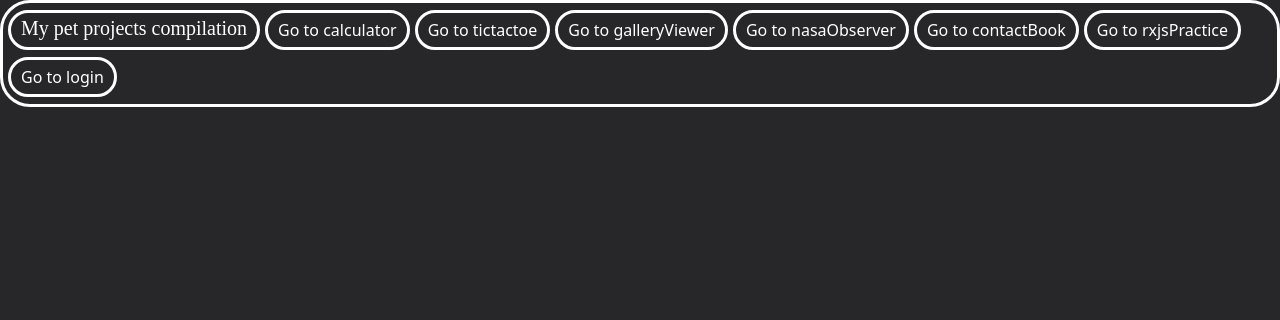
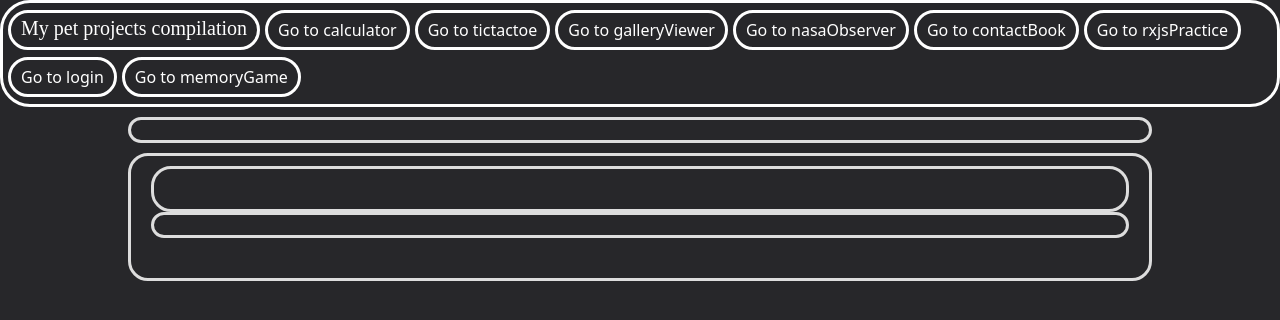
Before and after one commit to EGN0dev/Pet-projects, a Vue app: page /memoryGame in a window 1280 px wide. Before the commit this address led to /. Shown: the top 320 px of the page. Built offline with nearby package versions, Linux system fonts and the light colour scheme.

Commit message:
started memoryGame project

```diff
--- a/src/petProjects/index.vue
+++ b/src/petProjects/index.vue
@@ -30,6 +30,7 @@ export default defineComponent({
                 <router-link class="button" to="/contactBook">Go to contactBook </router-link>
                 <router-link class="button" to="/rxjsPractice">Go to rxjsPractice </router-link>
                 <router-link class="button" to="/login">Go to login </router-link>
+                <router-link class="button" to="/memoryGame">Go to memoryGame </router-link>
             </div>
                 <div class="mainContainer">
                     <router-view/>
--- /dev/null
+++ b/src/petProjects/memoryGame.vue
@@ -0,0 +1,142 @@
+<script lang="ts">
+
+import { defineComponent,ref,watch } from 'vue';
+
+interface Rover {
+    sol:string
+    roverName: string;
+    availableRovers: {text:string; value:string}[]
+    availableCameras: {text:string; value:string}[]
+}
+
+export default defineComponent({
+    setup() {
+
+
+
+
+
+
+
+
+
+        return {}
+
+        }
+})
+
+</script>
+
+    <template>
+
+        <div class="main">
+
+
+                    <div class="bodyGallery">
+
+                    </div>
+                    <div class="bodyGallery">
+                        <div class="data-container">
+
+                        </div>
+                        <div class="imagesContainer">
+
+                        </div>
+                    </div>
+
+        </div>
+
+     </template>
+
+<style>
+
+    .main {
+        display: flex;
+        justify-content: flex-start;
+        flex-direction: column;
+    }
+
+    .bodyGallery {
+        width: 80vw;
+        border-color: rgb(2, 4, 6);
+        border-radius: 20px;
+        border: 3px solid #DDD;
+        display: flex;
+        justify-content: flex-start;
+        flex-direction: column;
+        height: auto;
+        padding-left: 20px;
+        padding-left: 20px;
+        padding-bottom: 20px;
+    }
+
+    .imagesSelected {
+        width: 290px;
+        height: 120px;
+        border: 2px solid purple;
+        border-radius: 20px;
+        cursor: pointer;
+        transition: "width 2s";
+    }
+
+    .imagesSelectedEnlarge {
+        width: 59vw;
+        height: 49vh;
+        border: 2px solid purple;
+        border-radius: 20px;
+        cursor: pointer;
+    }
+
+    .imagesContainer {
+        display: flex;
+        justify-content: flex-start;
+        flex-direction: row;
+        flex-wrap: wrap;
+        border-radius: 20px;
+        border: 3px solid #DDD;
+        gap: 10px;
+        width: 100%;
+        padding-left: 12px;
+        margin-bottom: 20px;
+        padding-right: 10px;
+        padding-top: 10px;
+        padding-bottom: 10px;
+    }
+
+    .image-preview {
+        width: 100%;
+        height: 100%;
+        border-radius: 20px;
+    }
+
+    .data-container {
+        font-family: "Helvetica Neue",Helvetica,Arial,sans-serif;
+        color: aliceblue;
+        margin-top: 10px;
+        width: 100%;
+        height: 100%;
+        border-color: rgb(2, 4, 6);
+        border-radius: 20px;
+        border: 3px solid #DDD;
+        display: flex;
+        justify-content: flex-start;
+        flex-direction: column;
+        height: auto;
+        padding: 20px;
+    }
+
+    .button {
+        padding-top: 5px;
+        padding-left: 10px;
+        padding-right: 10px;
+        background-color: rgb(39 39 42);
+        color: rgb(255 255 255);
+        margin-left:5px;
+        margin-top:7px;
+        height: 40px;
+        width: auto;
+        border: solid;
+        border-radius: 30px;
+    }
+
+</style>
--- a/src/router/index.ts
+++ b/src/router/index.ts
@@ -7,6 +7,7 @@ import nasaObserver from "../petProjects/nasaObserver.vue";
 import contactBook from "../petProjects/contactBook.vue";
 import rxjsPractice from "../petProjects/rxjsPractice.vue";
 import login from "../petProjects/login.vue";
+import memoryGame from "../petProjects/memoryGame.vue";
 
 
 const routes = createRouter({
@@ -65,6 +66,12 @@ const routes = createRouter({
         component: login
       },
 
+      {
+        path: "/memoryGame",
+        name: "memoryGame",
+        component: memoryGame
+      },
+
 
 
 
```
